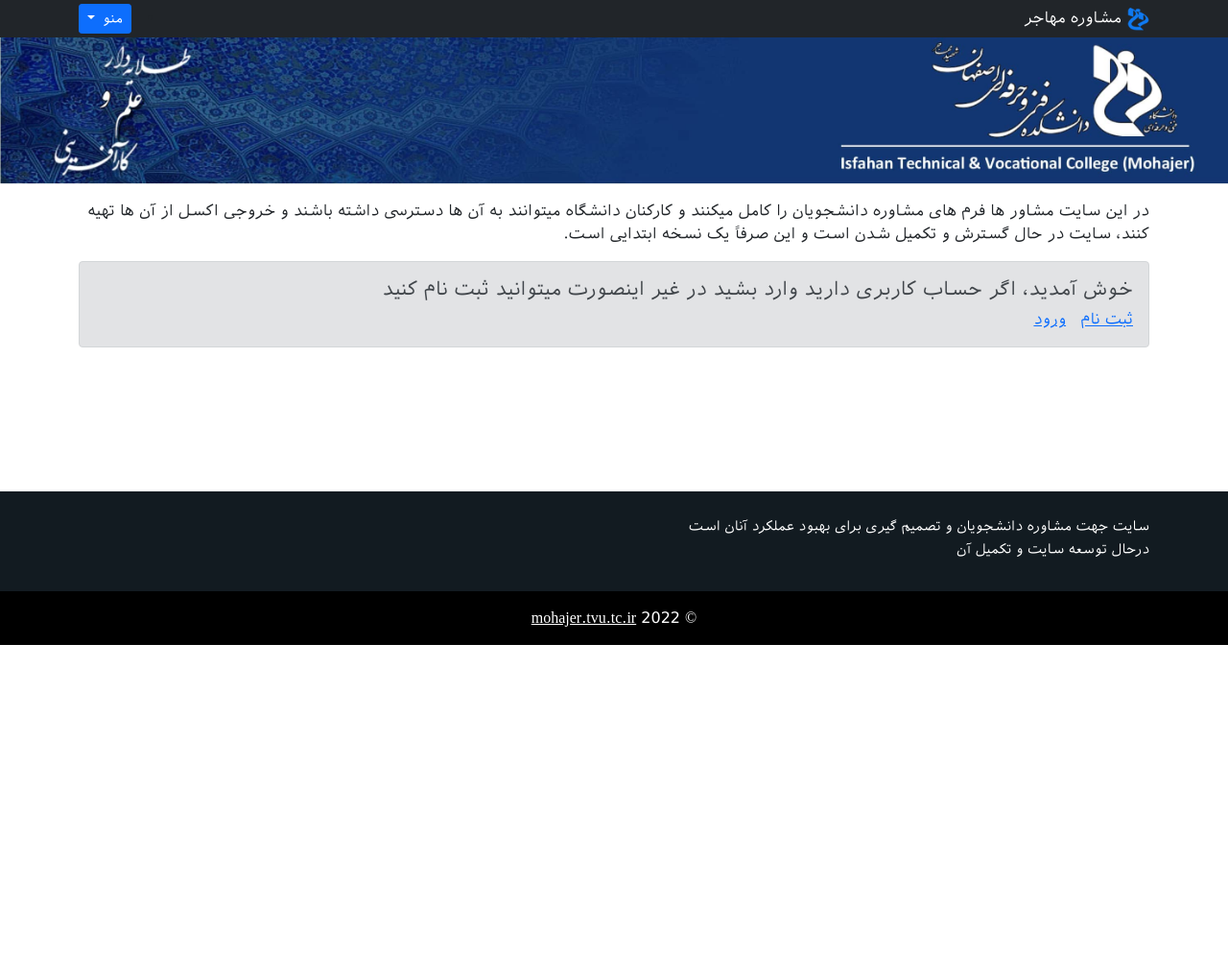
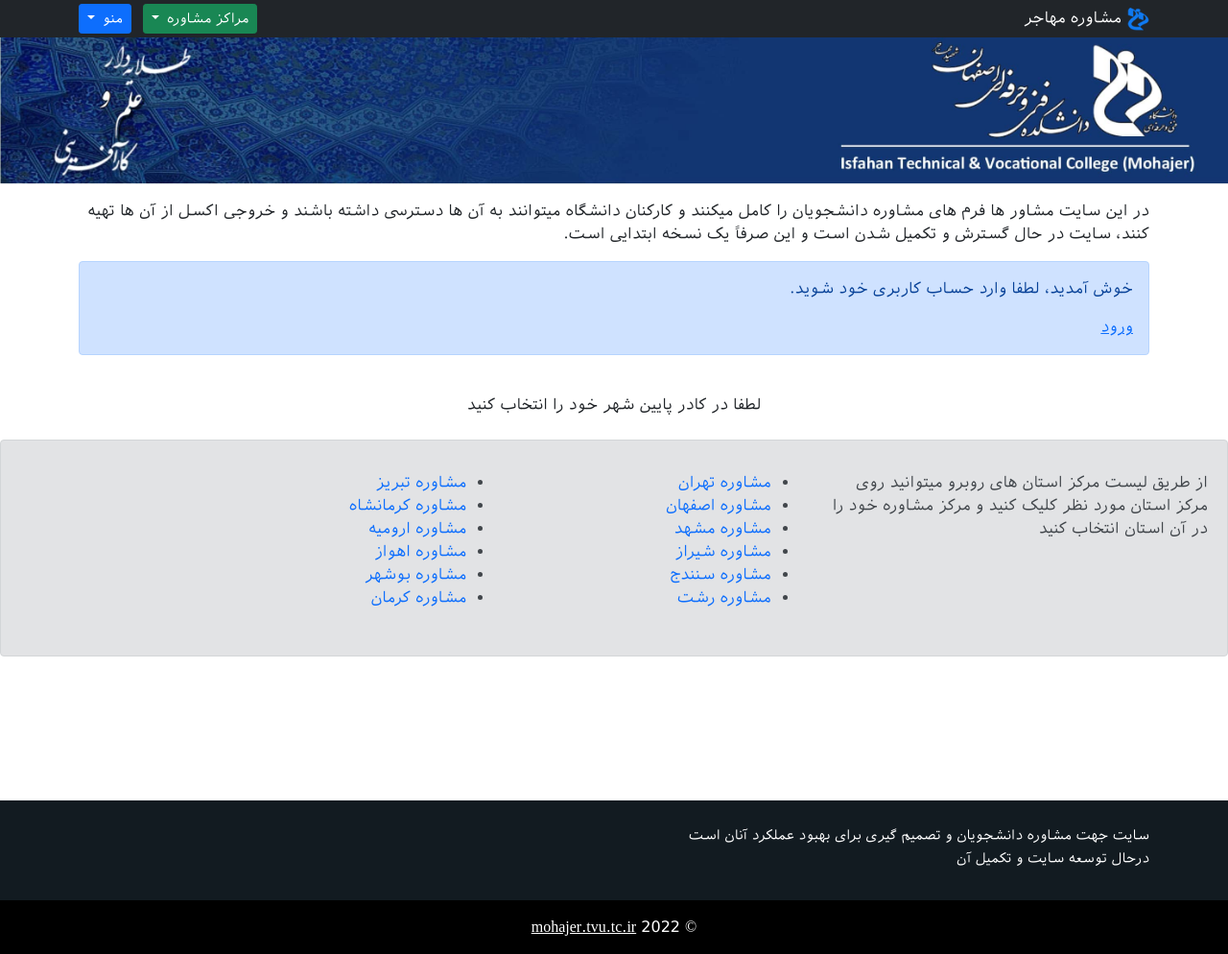
Before and after one commit to saeid-rasoli/moshavere_mohajer, a Django app: page / in a window 1280 px wide. Shown: the whole page at 96% size. Before the commit the page ends 672 px from the top, so only its background shows below. Run offline with Django 4.2, Linux system fonts and the light colour scheme; parts of the project's set-up code (start-up, migrations or seed data) failed here and were passed over; some libraries are stand-ins or nearby versions.

Commit message:
navbar updated

```diff
--- a/moshavere/urls.py
+++ b/moshavere/urls.py
@@ -9,7 +9,7 @@ user_login_form = UserLoginForm
 
 urlpatterns = [
     path('', views.index, name='index'),
-    path('signup/', views.signup, name='signup'),
+    # path('signup/', views.signup, name='signup'),
     path('login/', auth_views.LoginView.as_view(template_name='auth/login.html',
          authentication_form=user_login_form), name='login'),
     path('logout/', auth_views.LogoutView.as_view(template_name='auth/logout.html'), name='logout'),
--- a/moshavere/views.py
+++ b/moshavere/views.py
@@ -9,7 +9,7 @@ from django.db.models import Q
 from django.http import FileResponse
 from django.shortcuts import redirect, render
 
-from .forms import ConsulationForm, EmployeeForm, UserSignupForm
+from .forms import ConsulationForm, EmployeeForm
 from .models import Consulation, Employee
 from .scripts import students
 
@@ -18,21 +18,21 @@ def index(request):
     return render(request, 'index.html', {})
 
 
-def signup(request):
-    success_message = 'ثبت نام با موفقیت صورت گرفت'
-    if request.method == 'POST':
-        form = UserSignupForm(request.POST or None)
-        if form.is_valid():
-            form.save()
+# def signup(request):
+#     success_message = 'ثبت نام با موفقیت صورت گرفت'
+#     if request.method == 'POST':
+#         form = UserSignupForm(request.POST or None)
+#         if form.is_valid():
+#             form.save()
 
-            messages.add_message(request, messages.SUCCESS, success_message)
-            return redirect('moshavere:login')
-    else:
-        form = UserSignupForm()
-    context = {
-        'form': form
-    }
-    return render(request, 'auth/signup.html', context)
+#             messages.add_message(request, messages.SUCCESS, success_message)
+#             return redirect('moshavere:login')
+#     else:
+#         form = UserSignupForm()
+#     context = {
+#         'form': form
+#     }
+#     return render(request, 'auth/signup.html', context)
 
 
 def login(request):
--- a/templates/forms/consulation_detail.html
+++ b/templates/forms/consulation_detail.html
@@ -51,7 +51,7 @@
                 <td>{% if consulation_detail.hozor == True %}بله{% else %}خیر{% endif %}</td>
             </tr>
             <tr>
-                <th>معدل ترم بعد:</th>
+                <th>معدل ترم قبل:</th>
                 <td>{{ consulation_detail.model_term_ghabl }}</td>
             </tr>
             <tr>
--- a/templates/index.html
+++ b/templates/index.html
@@ -12,15 +12,47 @@
         داشته باشند و خروجی اکسل از آن ها تهیه کنند، سایت در حال گسترش و تکمیل شدن است و این صرفاً یک نسخه ابتدایی است.
     </p>
     {% if user.is_authenticated %}
-        <div class="alert alert-secondary" role="alert">
-            <h5>خوش آمدید {{ user.username }}</h5>
+        <div class="alert alert-primary" role="alert">
+            <p>خوش آمدید {{ user.username }}</p>
+            لطفا برای استفاده از سایت وارد پنل پروفایل خود شوید و اطلاعات لازمه را وارد نمایید.
         </div>
     {% else %}
-        <div class="alert alert-secondary" role="alert">
-            <h5>خوش آمدید، اگر حساب کاربری دارید وارد بشید در غیر اینصورت میتوانید ثبت نام کنید</h5>
-            <a href="{% url 'moshavere:signup' %}">ثبت نام</a>&nbsp;
+        <div class="alert alert-primary" role="alert">
+            <p>خوش آمدید، لطفا وارد حساب کاربری خود شوید.</p>
             <a href="{% url 'moshavere:login' %}">ورود</a>
         </div>
     {% endif %}
+    <br>
+    <div class="text-center">
+        لطفا در کادر پایین شهر خود را انتخاب کنید
+    </div>
+    <br>
+</div>
+<div class="alert alert-secondary">
+    <div class="row">
+        <div class="col-sm-4 p-3">
+            از طریق لیست مرکز استان های روبرو میتوانید روی مرکز استان مورد نظر کلیک کنید و مرکز مشاوره خود را در آن استان انتخاب کنید
+        </div>
+        <div class="col-sm-3 p-3">
+            <ul>
+                <li><a href="" style="text-decoration: none;">مشاوره تهران</a></li>
+                <li><a href="" style="text-decoration: none;">مشاوره اصفهان</a></li>
+                <li><a href="" style="text-decoration: none;">مشاوره مشهد</a></li>
+                <li><a href="" style="text-decoration: none;">مشاوره شیراز</a></li>
+                <li><a href="" style="text-decoration: none;">مشاوره سنندج</a></li>
+                <li><a href="" style="text-decoration: none;">مشاوره رشت</a></li>
+            </ul>
+        </div>
+        <div class="col-sm-3 p-3">
+            <ul>
+                <li><a href="" style="text-decoration: none;">مشاوره تبریز</a></li>
+                <li><a href="" style="text-decoration: none;">مشاوره کرمانشاه</a></li>
+                <li><a href="" style="text-decoration: none;">مشاوره ارومیه</a></li>
+                <li><a href="" style="text-decoration: none;">مشاوره اهواز</a></li>
+                <li><a href="" style="text-decoration: none;">مشاوره بوشهر</a></li>
+                <li><a href="" style="text-decoration: none;">مشاوره کرمان</a></li>
+            </ul>
+        </div>
+    </div>
 </div>
 {% endblock %}
--- a/templates/snippets/navbar.html
+++ b/templates/snippets/navbar.html
@@ -6,7 +6,25 @@
         <a href="{% url 'moshavere:index' %}"><img src="{% static '/imgs/mohajer_favicon.ico' %}" alt="" width="24" height="24"></a>
         <a class="navbar-brand" style="font-size: 1em;" href="{% url 'moshavere:index' %}">مشاوره مهاجر</a>
     </div>
-    <li class="nav-item dropdown">
+
+    <div class="row">
+        <div class="col m-0 p-0">
+            <li class="nav-item dropdown" style="list-style: none;">
+                <a class="btn btn-success btn-sm dropdown-toggle" href="#" id="navbarDropdown" role="button" data-bs-toggle="dropdown"
+                    aria-expanded="false">
+                    مراکز مشاوره
+                </a>
+                <ul class="dropdown-menu dropdown-menu-end" aria-labelledby="navbarDropdown">
+                    <li><a class="dropdown-item" href="">test1</a></li>
+                    <li><a class="dropdown-item" href="">test2</a></li>
+                    <li><a class="dropdown-item" href="">test3</a></li>
+                    <li><a class="dropdown-item" href="">test4</a></li>
+                    <li><a class="dropdown-item" href="">test5</a></li>
+                </ul>
+            </li>
+        </div>
+        <div class="col">
+            <li class="nav-item dropdown" style="list-style: none;">
                 <a class="btn btn-primary btn-sm dropdown-toggle" href="#" id="navbarDropdown" role="button" data-bs-toggle="dropdown"
                     aria-expanded="false">
                     منو
@@ -23,10 +41,10 @@
                     </li>
                     <li><a class="dropdown-item" style="margin-left: 6px;" href="{% url 'moshavere:logout' %}">خروج</a></li>
                 {% else %}
-            <li><a class="dropdown-item" style="margin-left: 6px;" href="{% url 'moshavere:signup' %}">ثبت نام</a></li>
                     <li><a class="dropdown-item" href="{% url 'moshavere:login' %}">ورود</a></li>
                 {% endif %}
                 </ul>
             </li>
         </div>
+    </div>
 </nav>
--- a/templates/students/students.html
+++ b/templates/students/students.html
@@ -1,6 +1,6 @@
 {% extends 'base.html' %}
 
-{% block title %}students{% endblock %}
+{% block title %}دانشجوها{% endblock %}
 
 {% block content %}
 <div class="container my-5">
```
Also changed, not shown: moshavere/forms.py (+43 -44 lines), README.md. Lines whose indentation alone changed are shown as unchanged.
